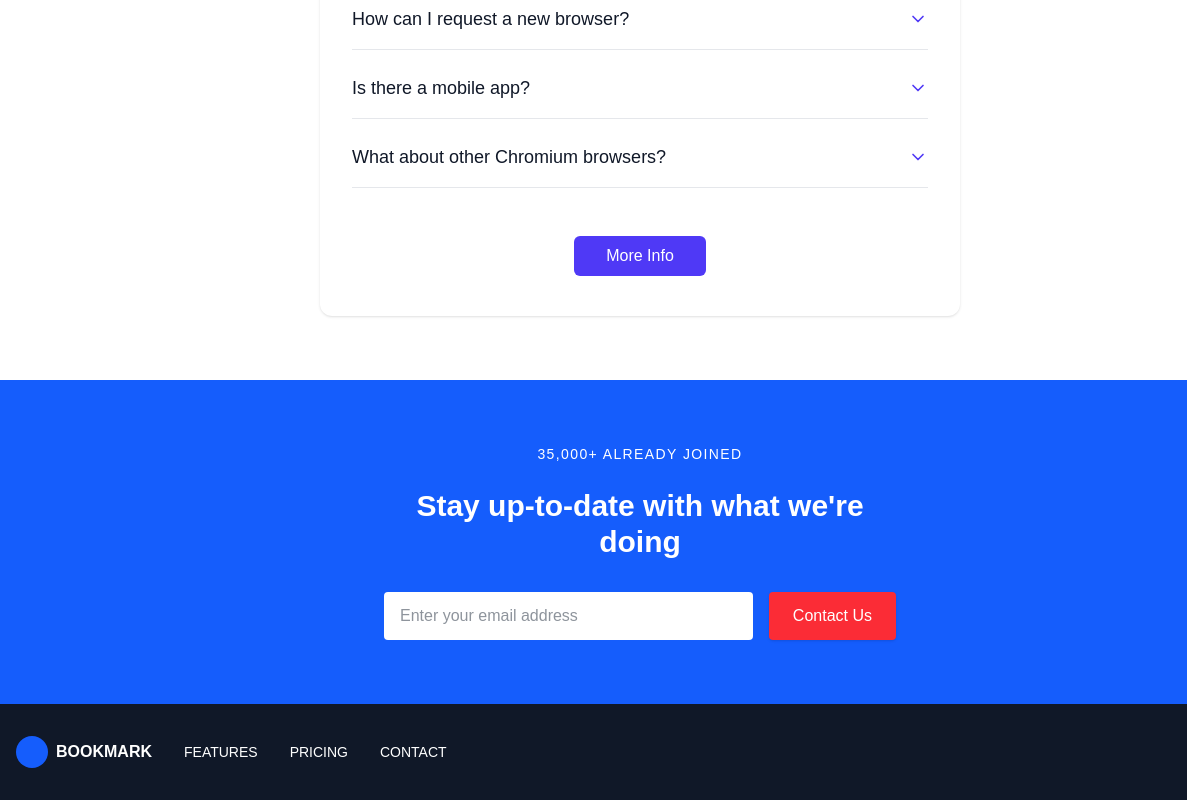
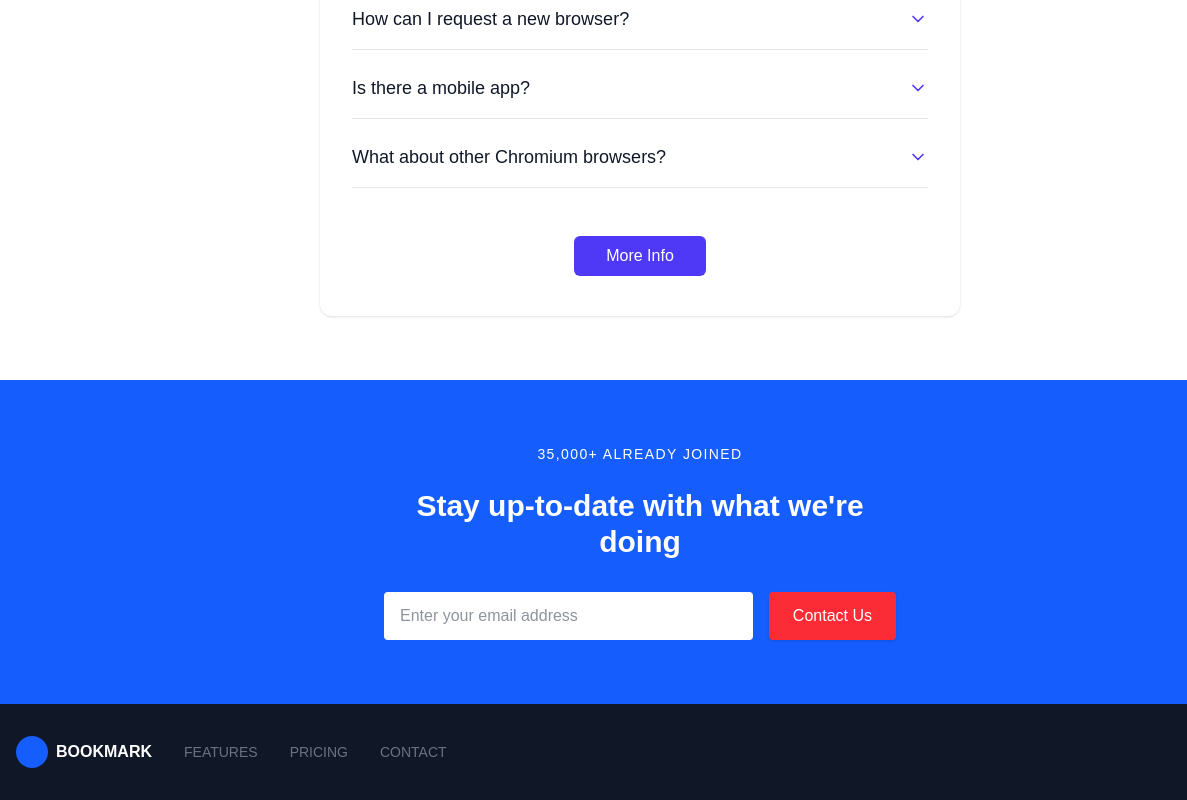
Before and after one commit to Modou-Lamin-Ceesay-1/bookmark_landing_page, a website built with Vite: page index.html in a window 1280 px wide. Shown: the part 2587-3387 px from the top of the page, 0-1187 px from the left. Built offline with nearby package versions, Linux system fonts and the light colour scheme; some icons are missing.

Commit message:
updating page title

```diff
--- a/index.html
+++ b/index.html
@@ -3,7 +3,7 @@
 <head>
   <meta charset="UTF-8">
   <meta name="viewport" content="width=device-width, initial-scale=1.0">
-  <title>BOOKMARK LANDING PAGE</title>
+  <title>MODOU LAMIN CEESAY | JCC JDP PART 1 - FINAL PROJECT</title>
   <link rel="stylesheet" href="src/style.css">
 </head>
 <body class="font-sans text-gray-800">
@@ -301,9 +301,9 @@
           </div>
 
           <div class="flex flex-col md:flex-row space-y-4 md:space-y-0 md:space-x-8">
-            <a href="#" class="hover:text-blue-400 text-center md:text-left uppercase text-sm">Features</a>
-            <a href="#" class="hover:text-blue-400 text-center md:text-left uppercase text-sm">Pricing</a>
-            <a href="#" class="hover:text-blue-400 text-center md:text-left uppercase text-sm">Contact</a>
+            <a href="#" class="hover:text-blue-400 text-gray-500 text-center md:text-left uppercase text-sm">Features</a>
+            <a href="#" class="hover:text-blue-400 text-gray-500 text-center md:text-left uppercase text-sm">Pricing</a>
+            <a href="#" class="hover:text-blue-400 text-gray-500 text-center md:text-left uppercase text-sm">Contact</a>
           </div>
         </div>
 
```
